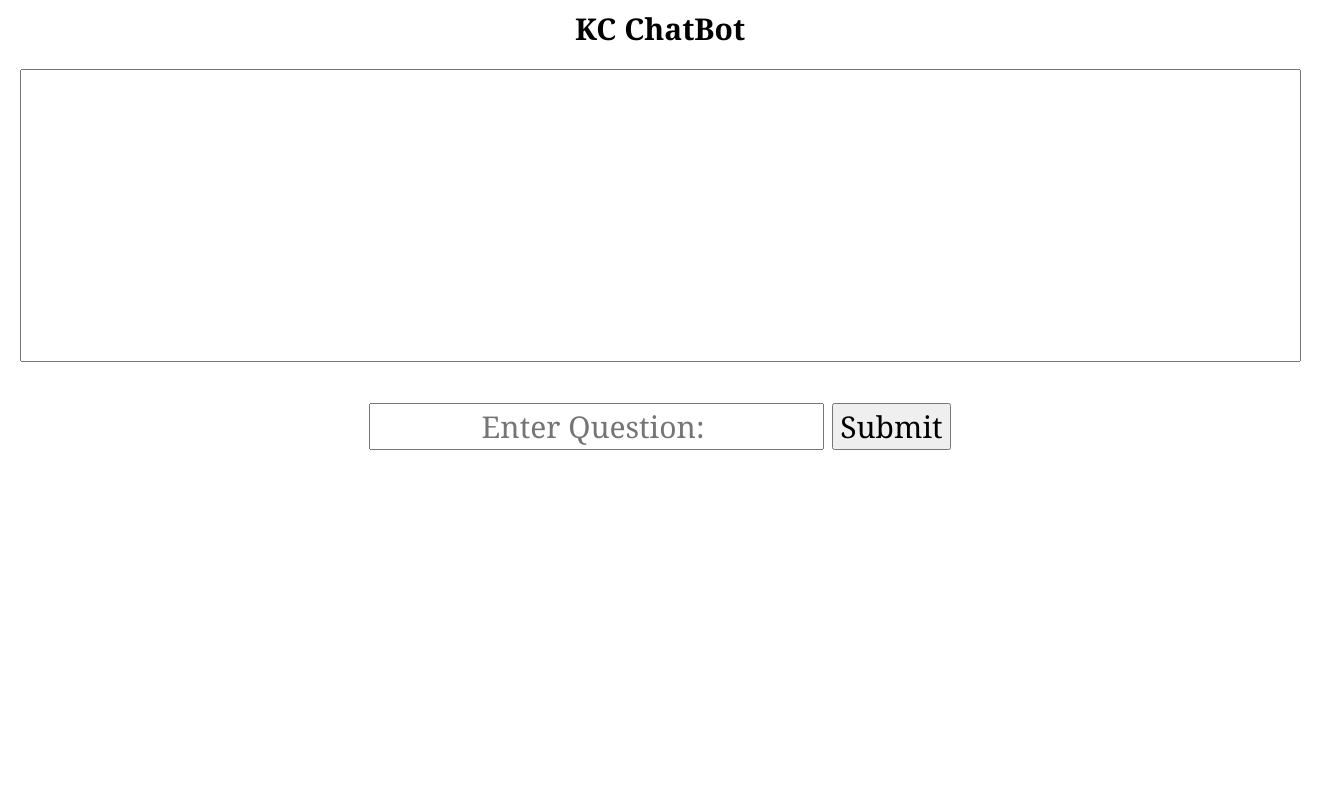
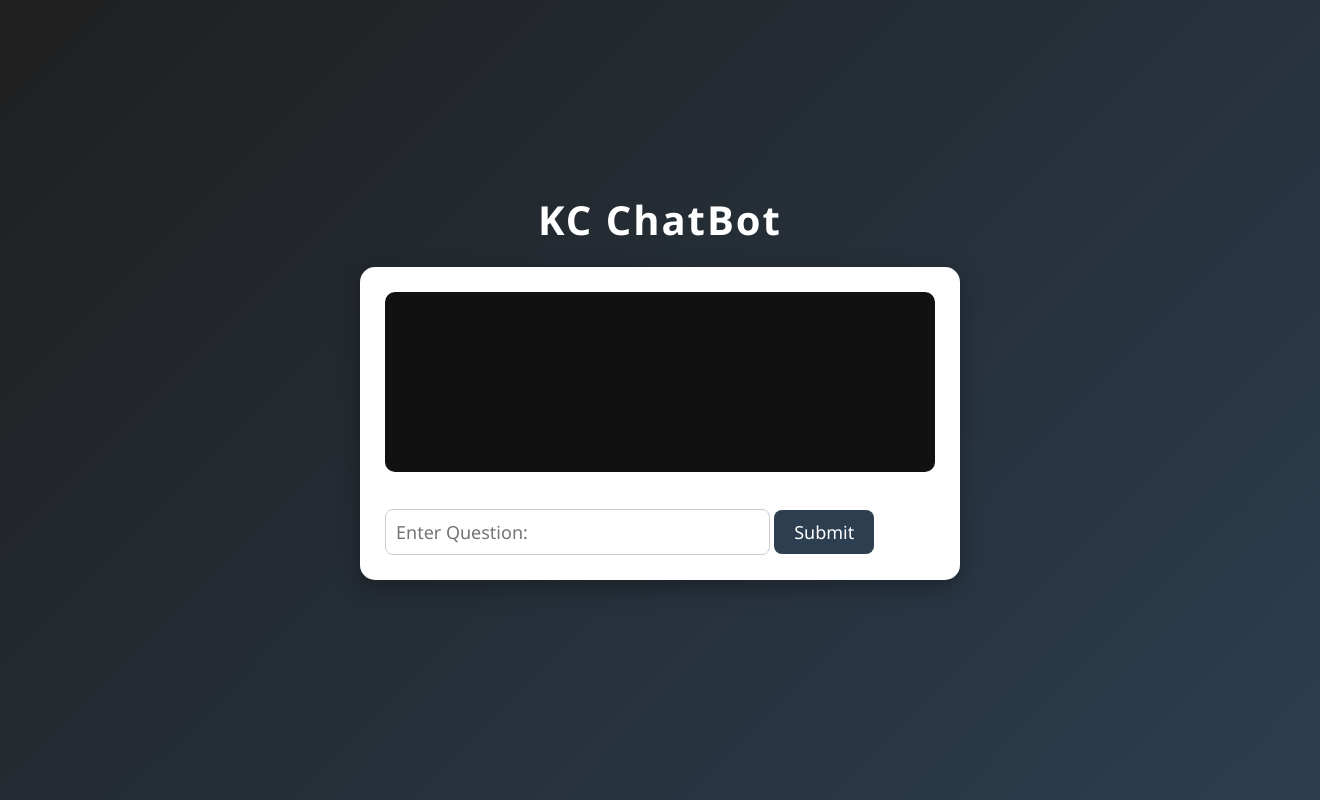
Before and after one commit to bhavya1022/KC_Chatbot_v1, a Flask app: page / in a window 1320 px wide. Run offline with Flask 3, Linux system fonts and the light colour scheme.

Commit message:
html css changes

```diff
--- a/templates/home.html
+++ b/templates/home.html
@@ -2,9 +2,90 @@
 	<head>
 		<title> KC Chatbot </title>
 		<style>
-			* { font-size: 30px; text-align: center; font-family: Cambria; }
-			textarea{ resize: none; text-align: left; }
-		</style>
+	    * {
+	        box-sizing: border-box;
+	        font-family: 'Segoe UI', Cambria, sans-serif;
+	    }
+
+	    body {
+    	    margin: 0;
+        	padding: 0;
+        	background: linear-gradient(135deg, #1f1f1f, #2c3e50);
+     		display: flex;
+        	flex-direction: column;
+        	align-items: center;
+        	justify-content: center;
+     		height: 100vh;
+        	color: #ffffff;
+    	}
+
+    	h1 {
+    	    margin-bottom: 20px;
+    	    font-size: 40px;
+    	    letter-spacing: 2px;
+    	}
+
+    	form {
+    	    background: #ffffff;
+    	    padding: 25px;
+    	    border-radius: 15px;
+    	    box-shadow: 0 8px 25px rgba(0,0,0,0.3);
+    	    width: 600px;
+    	    max-width: 90%;
+    	}
+
+    	textarea {
+        	width: 100%;
+        	height: 180px;
+        	padding: 15px;
+        	border-radius: 10px;
+        	border: none;
+        	resize: none;
+        	font-size: 18px;
+        	outline: none;
+
+        	/* Dark background with white text */
+        	background-color: #111111;
+        	color: #ffffff;
+    	}
+
+    	input[type="text"] {
+        	width: 70%;
+        	padding: 10px;
+        	border-radius: 8px;
+        	border: 1px solid #ccc;
+        	font-size: 18px;
+        	margin-top: 15px;
+    	}
+
+    	input[type="submit"] {
+        	padding: 10px 20px;
+        	border-radius: 8px;
+        	border: none;
+        	background-color: #2c3e50;
+        	color: #ffffff;
+        	font-size: 18px;
+        	cursor: pointer;
+        	transition: 0.3s ease;
+    	}
+
+    	input[type="submit"]:hover {
+        	background-color: #1abc9c;
+    	}
+
+    	h2 {
+        	margin-top: 20px;
+        	font-size: 22px;
+        	color: #ffffff;
+    	}
+
+    	/* OPTIONAL LIGHT MODE (if you switch background to white) */
+    	.light textarea {
+        	background-color: #ffffff;
+        	color: #000000;
+        	border: 1px solid #ccc;
+    	}
+	</style>
 		<script>
 			function sb()
 			{
```
